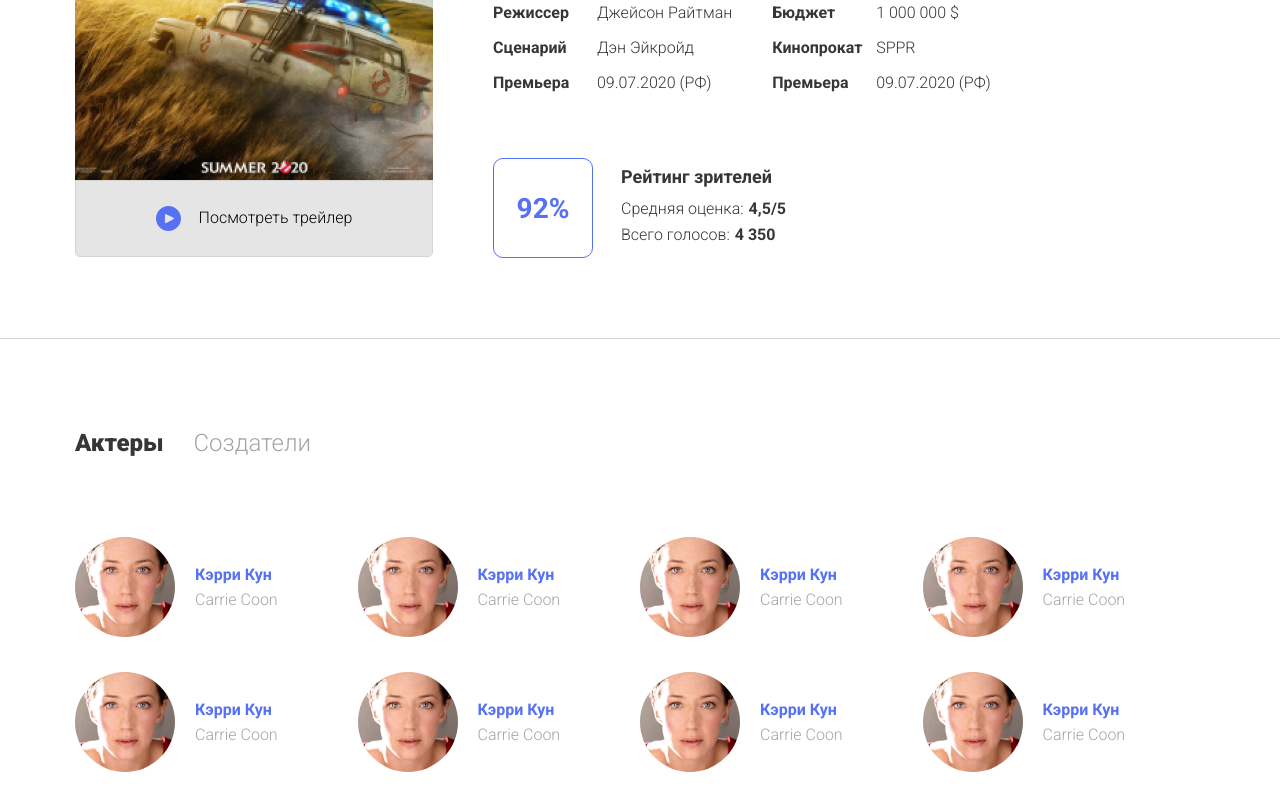
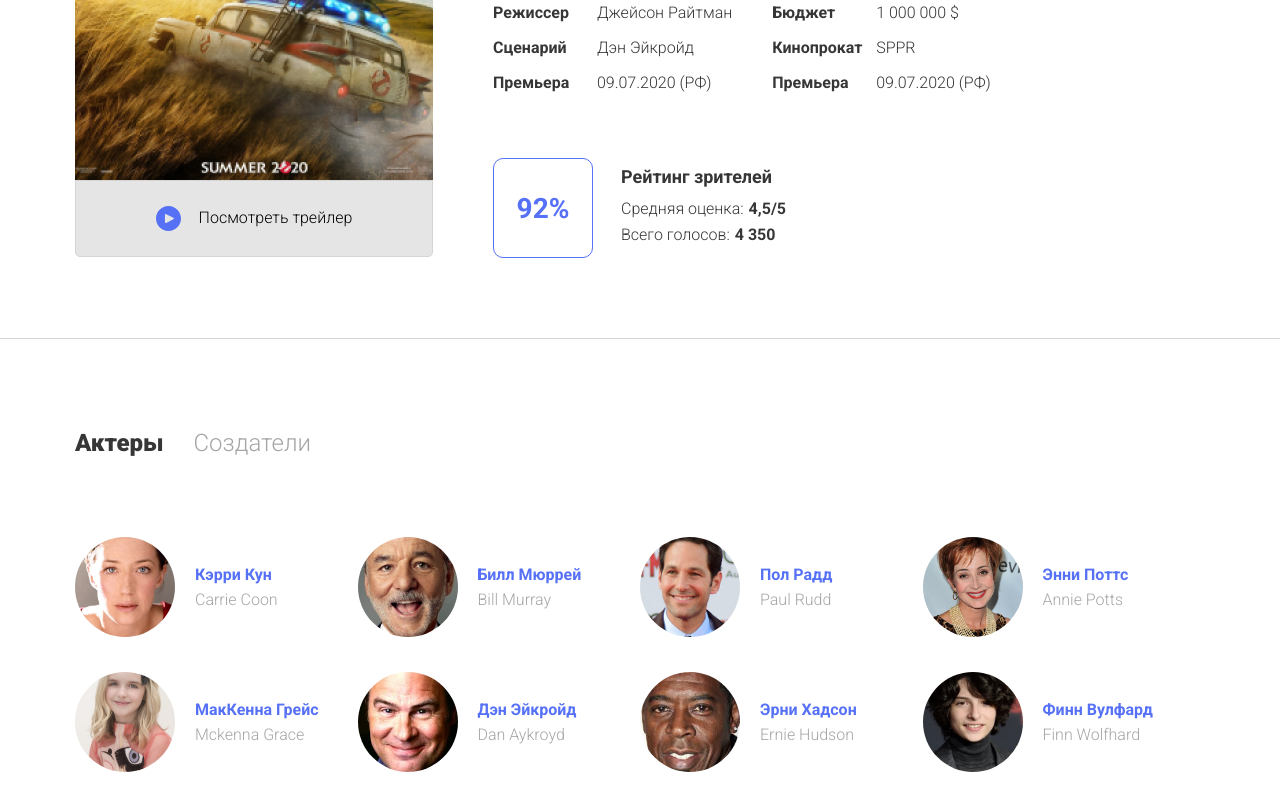
Before and after one commit to mrogovets/Ghostbusters, a plain HTML site: page index.html in a window 1280 px wide. Shown: the part 468-1279 px from the top of the page. Drawn offline with Linux system fonts and the light colour scheme.

Commit message:
files of actors
I inserted pictures of actors

```diff
--- a/index.html
+++ b/index.html
@@ -127,58 +127,62 @@
           </div>
           <!-- /.card -->
           <div class="card">
-            <img src="img/actors/1.jpg" alt="Кэрри Кун" class="card-image" />
+            <img src="img/actors/2.jpg" alt="Билл Мюррей" class="card-image" />
             <div class="card-text">
-              <h3 class="name">Кэрри Кун</h3>
-              <span class="en-name">Carrie Coon</span>
+              <h3 class="name">Билл Мюррей</h3>
+              <span class="en-name">Bill Murray</span>
             </div>
           </div>
           <!-- /.card -->
           <div class="card">
-            <img src="img/actors/1.jpg" alt="Кэрри Кун" class="card-image" />
+            <img src="img/actors/3.jpg" alt="Пол Радд" class="card-image" />
             <div class="card-text">
-              <h3 class="name">Кэрри Кун</h3>
-              <span class="en-name">Carrie Coon</span>
+              <h3 class="name">Пол Радд</h3>
+              <span class="en-name">Paul Rudd</span>
             </div>
           </div>
           <!-- /.card -->
           <div class="card">
-            <img src="img/actors/1.jpg" alt="Кэрри Кун" class="card-image" />
+            <img src="img/actors/4.jpg" alt="Энни Поттс" class="card-image" />
             <div class="card-text">
-              <h3 class="name">Кэрри Кун</h3>
-              <span class="en-name">Carrie Coon</span>
+              <h3 class="name">Энни Поттс</h3>
+              <span class="en-name">Annie Potts</span>
             </div>
           </div>
           <!-- /.card -->
           <div class="card">
-            <img src="img/actors/1.jpg" alt="Кэрри Кун" class="card-image" />
+            <img
+              src="img/actors/5.jpg"
+              alt="МакКенна Грейс"
+              class="card-image"
+            />
             <div class="card-text">
-              <h3 class="name">Кэрри Кун</h3>
-              <span class="en-name">Carrie Coon</span>
+              <h3 class="name">МакКенна Грейс</h3>
+              <span class="en-name">Mckenna Grace</span>
             </div>
           </div>
           <!-- /.card -->
           <div class="card">
-            <img src="img/actors/1.jpg" alt="Кэрри Кун" class="card-image" />
+            <img src="img/actors/6.jpg" alt="Дэн Эйкройд" class="card-image" />
             <div class="card-text">
-              <h3 class="name">Кэрри Кун</h3>
-              <span class="en-name">Carrie Coon</span>
+              <h3 class="name">Дэн Эйкройд</h3>
+              <span class="en-name">Dan Aykroyd</span>
             </div>
           </div>
           <!-- /.card -->
           <div class="card">
-            <img src="img/actors/1.jpg" alt="Кэрри Кун" class="card-image" />
+            <img src="img/actors/7.jpg" alt="Эрни Хадсон" class="card-image" />
             <div class="card-text">
-              <h3 class="name">Кэрри Кун</h3>
-              <span class="en-name">Carrie Coon</span>
+              <h3 class="name">Эрни Хадсон</h3>
+              <span class="en-name">Ernie Hudson</span>
             </div>
           </div>
           <!-- /.card -->
           <div class="card">
-            <img src="img/actors/1.jpg" alt="Кэрри Кун" class="card-image" />
+            <img src="img/actors/8.jpg" alt="Финн Вулфард" class="card-image" />
             <div class="card-text">
-              <h3 class="name">Кэрри Кун</h3>
-              <span class="en-name">Carrie Coon</span>
+              <h3 class="name">Финн Вулфард</h3>
+              <span class="en-name">Finn Wolfhard</span>
             </div>
           </div>
           <!-- /.card -->
```
Also changed, not shown: img/actors/2.jpg (added), img/actors/3.jpg (added), img/actors/4.jpg (added), img/actors/5.jpg (added), img/actors/6.jpg (added), img/actors/7.jpg (added), img/actors/8.jpg (added).
